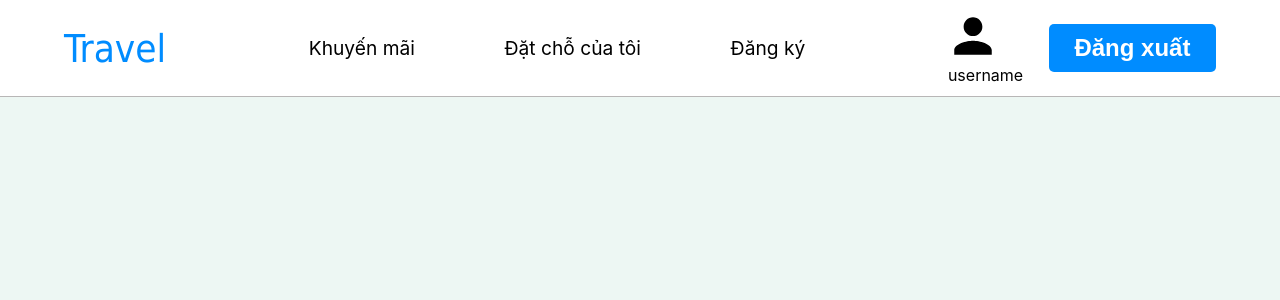
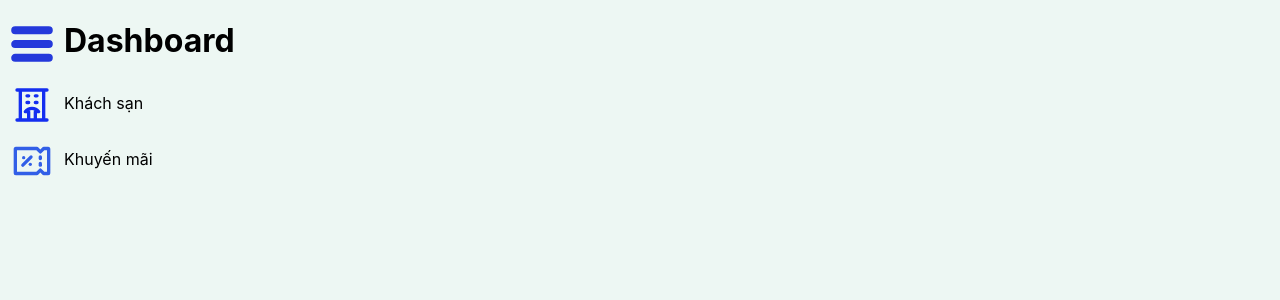
Before and after one commit to setth123/BTL_DACN, a React (Vite) app in the folder frontend/: page /admin in a window 1280 px wide. Shown: the top 300 px of the page. Built offline with nearby package versions, Linux system fonts and the light colour scheme.

Commit message:
admin init

```diff
--- a/frontend/src/App.jsx
+++ b/frontend/src/App.jsx
@@ -1,25 +1,27 @@
 import './App.css'
 import NavBar from './Components/NavBar/NavBar'
-import { BrowserRouter as Router, Routes, Route } from "react-router-dom";
+import { BrowserRouter as Router, Routes, Route, useLocation } from "react-router-dom";
 import HomePage from './Pages/HomePage/HomePage';
 import KhuyenMai from './Pages/KhuyenMai/KhuyenMai';
 import MyDC from './Pages/MyDC/MyDC';
 import DatPhong from './Pages/DatPhong/HoaDon/DatPhong';
 import DPTC from './Pages/DatPhong/DPTC/DPTC';
+import AHomePage from './Pages/Admin/HomePage/HomePage';
 
 const App=()=>{
+  const location=useLocation();
+  const hide=location.pathname.startsWith("/admin")||location.pathname.startsWith("/login")||location.pathname.startsWith("/register");
   return(
     <>
-      <Router>
-      <NavBar user={true}/>
+      {!hide && <NavBar user={true}/>}
       <Routes>
         <Route path="/" element={<HomePage/>}/>
         <Route path="/khuyenMai" element={<KhuyenMai/>}/>
         <Route path="/mydc" element={<MyDC/>}/>
         <Route path="/datPhong" element={<DatPhong/>}/>
         <Route path="/dptc" element={<DPTC/>}/>
+        <Route path="/admin" element={<AHomePage/>}/>
       </Routes>
-      </Router>
     </>
   )
 }
--- /dev/null
+++ b/frontend/src/Components/ANavBar/ANavBar.jsx
@@ -0,0 +1,12 @@
+import "./ANavBar.css"
+const ANavBar = () => {
+    return (
+        <div id="adminNav">
+            <h1><span><img src="./Assets/menu-admin.svg" alt="menu" /></span>Dashboard</h1>
+            <p><span><img src="./Assets/hotel.svg" alt="hotel" /></span>Khách sạn</p>
+            <p><span><img src="./Assets/voucher.svg" alt="km" /></span>Khuyến mãi</p>
+        </div>
+    )
+}
+
+export default ANavBar
--- /dev/null
+++ b/frontend/src/Pages/Admin/HomePage/HomePage.jsx
@@ -0,0 +1,11 @@
+import ANavBar from "../../../Components/ANavBar/ANavBar";
+
+const AHomePage = () => {
+    return (
+        <div>
+            <ANavBar/>
+        </div>
+    )
+}
+
+export default AHomePage;
--- a/frontend/src/main.jsx
+++ b/frontend/src/main.jsx
@@ -1,9 +1,12 @@
 import { StrictMode } from 'react'
 import { createRoot } from 'react-dom/client'
 import App from './App.jsx'
+import { BrowserRouter } from 'react-router-dom'
 
 createRoot(document.getElementById('root')).render(
   <StrictMode>
-    <App />
+    <BrowserRouter>
+      <App />
+    </BrowserRouter>
   </StrictMode>,
 )
```
Also changed, not shown: frontend/assets/menu-admin.svg (added), frontend/assets/voucher.svg (added), frontend/src/Components/ANavBar/ANavBar.css (added), frontend/src/Pages/Admin/HomePage/HomePage.css (added). Lines whose indentation alone changed are shown as unchanged.
